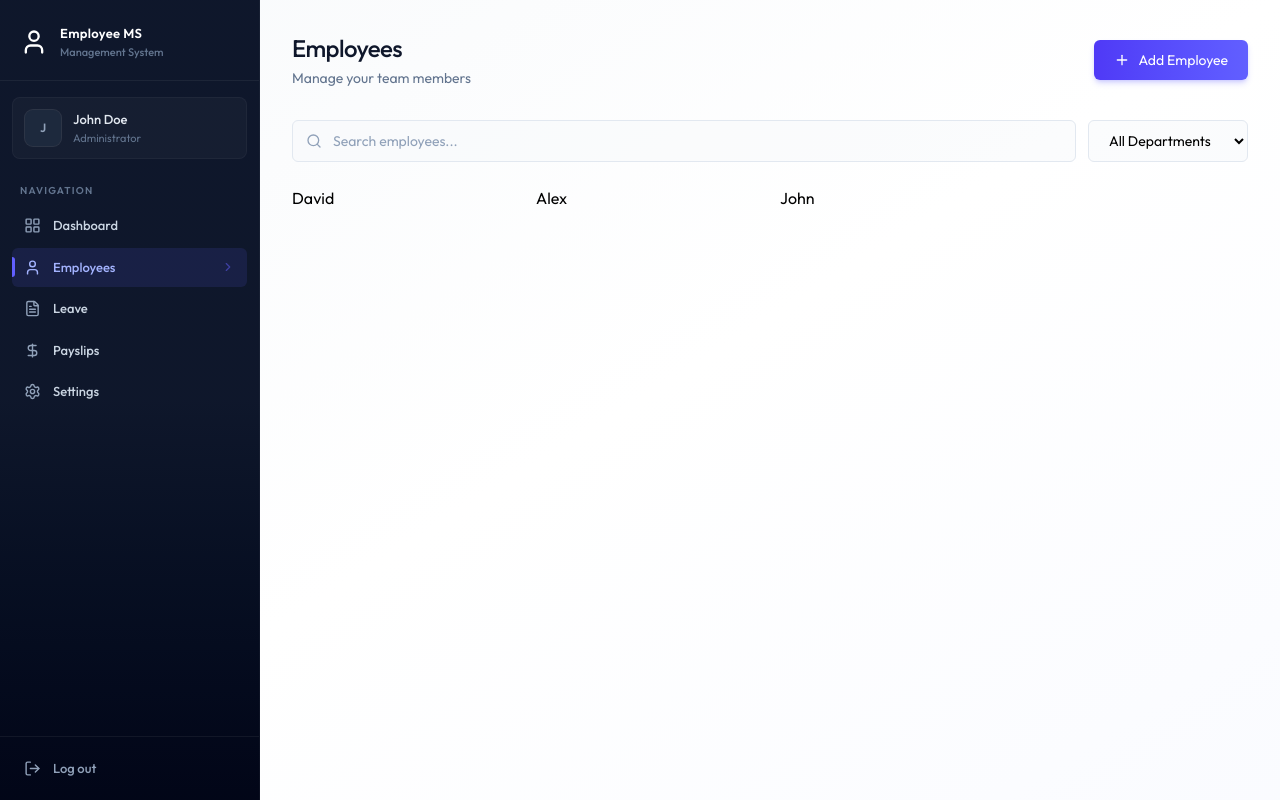
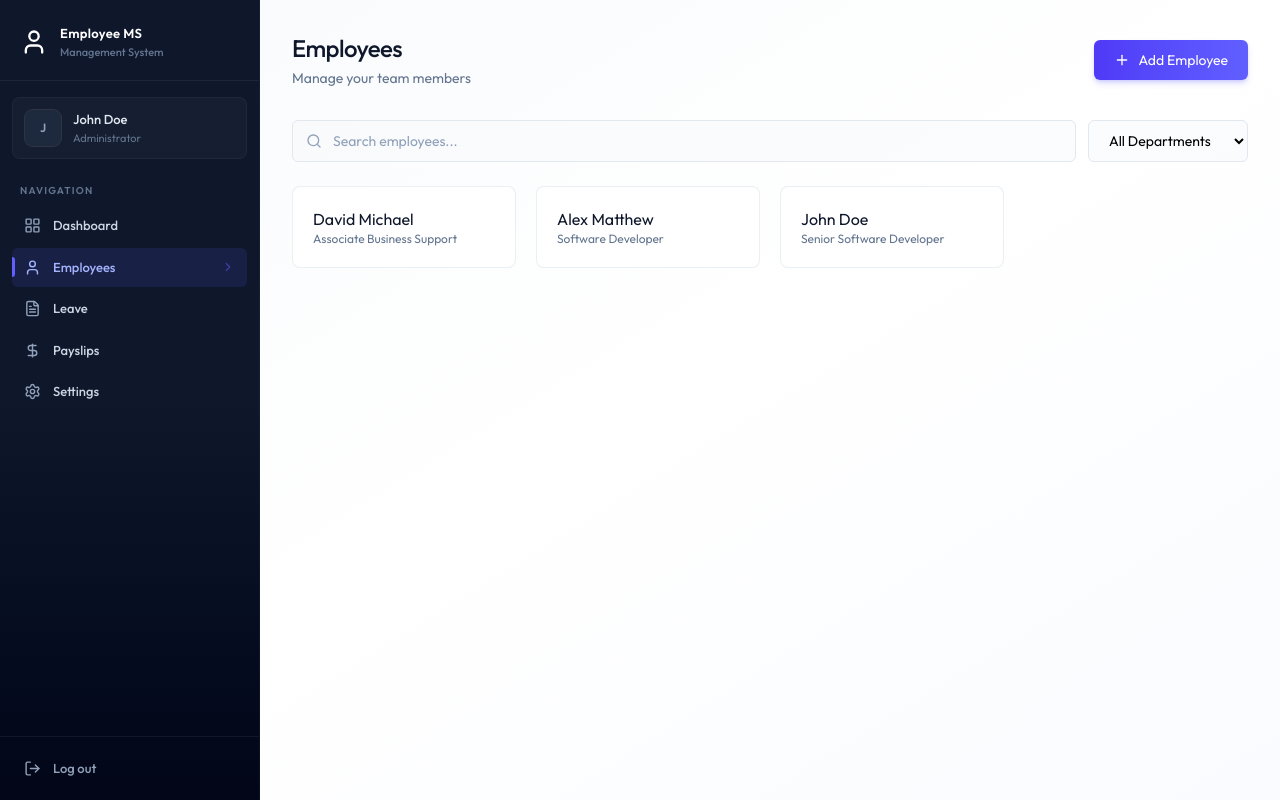
Before and after one commit to Shakithyanshaw/FULLSTACK-Employee-Management-System, a React (Vite) app in the folder client/: page /employees in a window 1280 px wide. Built offline with nearby package versions, Linux system fonts and the light colour scheme.

Commit message:
feat: add EmployeeCard component and integrate it into Employees page

```diff
--- /dev/null
+++ b/client/src/components/EmployeeCard.jsx
@@ -0,0 +1,15 @@
+const EmployeeCard = ({ employee, onDelete, onEdit }) => {
+  return (
+    <div className="group relative card card-hover overflow-hidden">
+      <div></div>
+      <div className="p-5">
+        <h3 className="text-slate-900">
+          {employee.firstName} {employee.lastName}
+        </h3>
+        <p className="text-xs text-slate-500">{employee.position}</p>
+      </div>
+    </div>
+  );
+};
+
+export default EmployeeCard;
--- a/client/src/pages/Employees.jsx
+++ b/client/src/pages/Employees.jsx
@@ -1,12 +1,15 @@
 import { useCallback, useEffect, useState } from 'react';
 import { dummyEmployeeData, DEPARTMENTS } from '../assets/assets';
 import { Plus, Search } from 'lucide-react';
+import EmployeeCard from '../components/EmployeeCard';
 
 const Employees = () => {
   const [employees, setEmployees] = useState([]);
   const [loading, setLoading] = useState(true);
   const [search, setSearch] = useState('');
   const [selectedDept, setSelectedDept] = useState('');
+  const [editEmployee, setEditEmployee] = useState(null);
+  const [showCreateModal, setShowCreateModal] = useState(false);
 
   const fetchEmployees = useCallback(async () => {
     setLoading(true);
@@ -80,7 +83,14 @@ const Employees = () => {
               No employees found
             </p>
           ) : (
-            filtered.map((emp) => <p key={emp.id}>{emp.firstName} </p>)
+            filtered.map((emp) => (
+              <EmployeeCard
+                key={emp.id}
+                employee={emp}
+                onDelete={fetchEmployees}
+                onEdit={(e) => setEditEmployee(e)}
+              />
+            ))
           )}
         </div>
       )}
```
